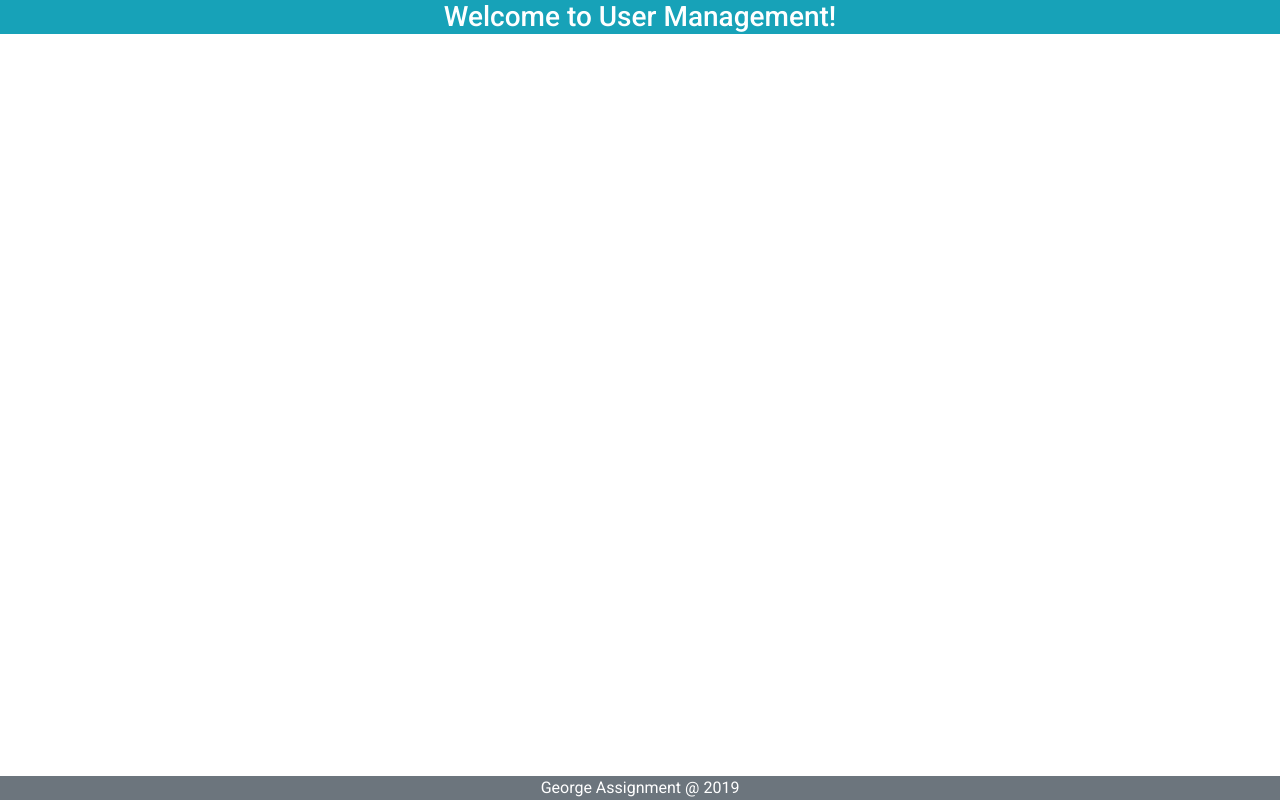
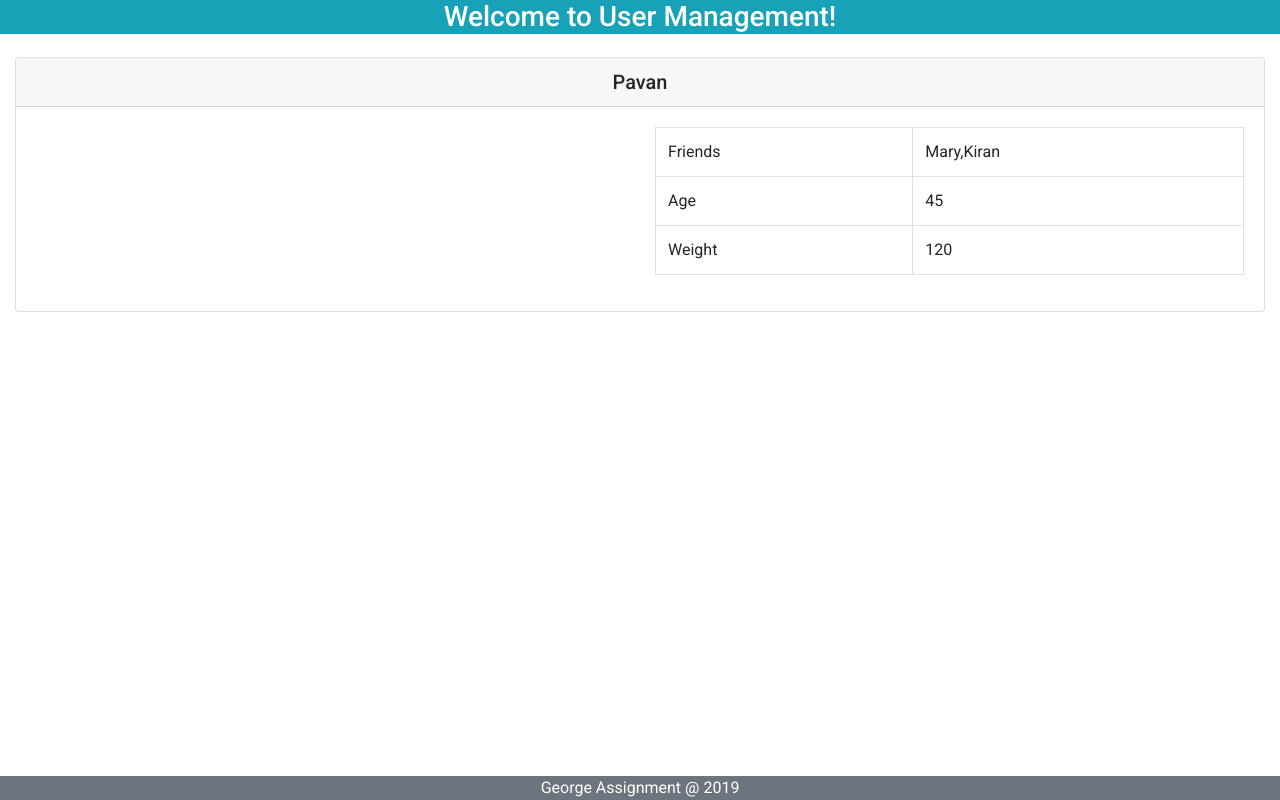
Before and after one commit to GeorgeAnanthSoosai/userManagement, an Angular app: page /user-details/1 in a window 1280 px wide. Before the commit this address led to /. Built offline with nearby package versions, Linux system fonts and the light colour scheme.

Commit message:
user details view enhancements

```diff
--- a/src/app/app-routing.module.ts
+++ b/src/app/app-routing.module.ts
@@ -3,6 +3,7 @@ import { Routes, RouterModule } from '@angular/router';
 
 import { AssignmentHomeComponent } from './home/assignment-home/assignment-home.component';
 import { UserHomeComponent } from './user/user-home/user-home.component';
+import { UserDetailsComponent } from './user/user-details/user-details.component';
 
 const routes: Routes = [
   {
@@ -10,7 +11,11 @@ const routes: Routes = [
   },
   {
     path: 'user-home', component: UserHomeComponent
+  }, {
+    path: 'user-details/:id',
+    component: UserDetailsComponent
   }
+
 ];
 
 @NgModule({
--- a/src/app/app.module.ts
+++ b/src/app/app.module.ts
@@ -10,13 +10,15 @@ import { UserMaterialModule } from './core-module/user-material/user-material.mo
 import { UserBootstrapModule } from './core-module/user-bootstrap/user-bootstrap.module';
 import { AssignmentHomeComponent } from './home/assignment-home/assignment-home.component';
 import { UserHomeComponent } from './user/user-home/user-home.component';
+import { UserDetailsComponent } from './user/user-details/user-details.component';
 
 
 @NgModule({
   declarations: [
     AppComponent,
     AssignmentHomeComponent,
-    UserHomeComponent
+    UserHomeComponent,
+    UserDetailsComponent
   ],
   imports: [
     BrowserModule,
--- a/src/app/user/service/user-profile.service.ts
+++ b/src/app/user/service/user-profile.service.ts
@@ -22,4 +22,7 @@ export class UserProfileService {
   getUsers(): Observable<UserProfile[]>  {
     return this.userProfileSubject.asObservable();
   }
+  getUserById(id: number): UserProfile {
+    return this.userProfileList[id];
+  }
 }
--- /dev/null
+++ b/src/app/user/user-details/user-details.component.html
@@ -0,0 +1,29 @@
+<div class="card">
+  <h5 class="card-header text-center">{{userDetails.name}}</h5>
+  <div class="card-body">
+    <div class="row">
+      <div class="col-sm-6">
+
+      </div>
+      <div class="col-sm-6">
+        <table class="table table-bordered">
+          <tbody>
+            <tr>
+              <td>Friends</td>
+              <td>{{userDetails.friends}}</td>
+            </tr>
+            <tr>
+              <td>Age</td>
+              <td>{{userDetails.age}}</td>
+            </tr>
+            <tr>
+                <td>Weight</td>
+                <td>{{userDetails.weight}}</td>
+            </tr>
+          </tbody>
+        </table>
+      </div>
+    </div>
+
+  </div>
+</div>
--- /dev/null
+++ b/src/app/user/user-details/user-details.component.ts
@@ -0,0 +1,26 @@
+import { Component, OnInit } from '@angular/core';
+import { ActivatedRoute, Data } from '@angular/router';
+import { UserProfile } from '../model/user-profile';
+import { UserProfileService } from '../service/user-profile.service';
+
+@Component({
+  selector: 'app-user-details',
+  templateUrl: './user-details.component.html',
+  styleUrls: ['./user-details.component.scss']
+})
+export class UserDetailsComponent implements OnInit {
+  userId: number;
+  userDetails: UserProfile;
+
+  constructor(private activatedRoute: ActivatedRoute, private userProfileService: UserProfileService) { }
+
+  ngOnInit() {
+    this.activatedRoute.params.subscribe(
+      (data: Data) => {
+        this.userId = data['id'];
+        this.userDetails = this.userProfileService.getUserById(this.userId);
+      }
+    )
+  }
+
+}
--- a/src/app/user/user-home/user-home.component.html
+++ b/src/app/user/user-home/user-home.component.html
@@ -25,13 +25,13 @@
             </tr>
           </thead>
           <tbody>
-            <tr *ngFor="let user of (userProfileList | async); let i = index">
+            <tr *ngFor="let user of (userProfileList | async); let userIdex = index">
               <th scope="row">{{user.name}}</th>
               <td>{{user.friends}}</td>
               <td>{{user.age}}</td>
               <td>{{user.weight}}</td>
               <td>
-                <a class="cursor-pointer link-align">View</a>
+                <a class="cursor-pointer link-align" (click)="navigateToUserDetails(userIdex)">View</a>
               </td>
             </tr>
           </tbody>
@@ -62,6 +62,9 @@
                     #userName="ngModel"
                     ngModel
                     required>
+              <mat-error>
+                  Name is <strong>required</strong>
+              </mat-error>
             </mat-form-field>
           </div>
         </div>
@@ -69,10 +72,14 @@
           <div class="col-sm-10">
             <mat-form-field class="w-100">
               <input matInput
-                    placeholder="Friends"
+                    placeholder="Friends Name"
                     name="friends_{{friendIndex}}"
+                    #friends_{{friendIndex}}="ngModel"
                     ngModel
                     required>
+                <mat-error>
+                    Friends Name is <strong>required</strong>
+                </mat-error>
             </mat-form-field>
           </div>
           <div class="col-sm-2 add-new-icon">
@@ -98,6 +105,9 @@
                     #age="ngModel"
                     ngModel
                     required>
+              <mat-error>
+                  Age is <strong>required</strong>
+              </mat-error>
             </mat-form-field>
           </div>
         </div>
@@ -111,6 +121,9 @@
                     #weight="ngModel"
                     ngModel
                     required>
+              <mat-error>
+                  Weight is <strong>required</strong>
+              </mat-error>
             </mat-form-field>
           </div>
         </div>
--- a/src/app/user/user-home/user-home.component.ts
+++ b/src/app/user/user-home/user-home.component.ts
@@ -1,12 +1,15 @@
+import { NgForm } from '@angular/forms';
+import { Router, ActivatedRoute } from '@angular/router';
+import { library } from '@fortawesome/fontawesome-svg-core';
 import { Component, OnInit, AfterViewInit } from '@angular/core';
 import { NgbModal } from '@ng-bootstrap/ng-bootstrap';
 import { faCoffee } from '@fortawesome/free-solid-svg-icons';
 import {fas, faPlusCircle, faMinusCircle} from '@fortawesome/free-solid-svg-icons';
-import { library } from '@fortawesome/fontawesome-svg-core';
+
 import { UserProfileService } from '../service/user-profile.service';
 import { UserProfile } from '../model/user-profile';
 import { Observable } from 'rxjs';
-import { NgForm } from '@angular/forms';
+
 
 @Component({
   selector: 'app-user-home',
@@ -16,7 +19,7 @@ import { NgForm } from '@angular/forms';
 export class UserHomeComponent implements OnInit, AfterViewInit {
   userProfileList: Observable<UserProfile[]>;
   friendsList: number[] = [];
-  constructor(private modalService: NgbModal, private userProfileServoice: UserProfileService) {
+  constructor(private modalService: NgbModal, private userProfileServoice: UserProfileService, private router: Router, private activatedRoute: ActivatedRoute) {
     library.add(fas, faCoffee, faPlusCircle, faMinusCircle);
    }
 
@@ -24,9 +27,7 @@ export class UserHomeComponent implements OnInit, AfterViewInit {
     this.userProfileList = this.userProfileServoice.getUsers();
   }
 
-  ngAfterViewInit() {
-
-  }
+  ngAfterViewInit() {}
 
   addNewFriends() {
     this.friendsList.push(this.friendsList.length + 1);
@@ -62,4 +63,8 @@ export class UserHomeComponent implements OnInit, AfterViewInit {
     );
   }
 
+  navigateToUserDetails(index: number) {
+    this.router.navigate(['user-details', index]);
+  }
+
 }
```
Also changed, not shown: src/app/user/user-details/user-details.component.scss (added), 1 other file (tests, documents, lock files or other folders).
